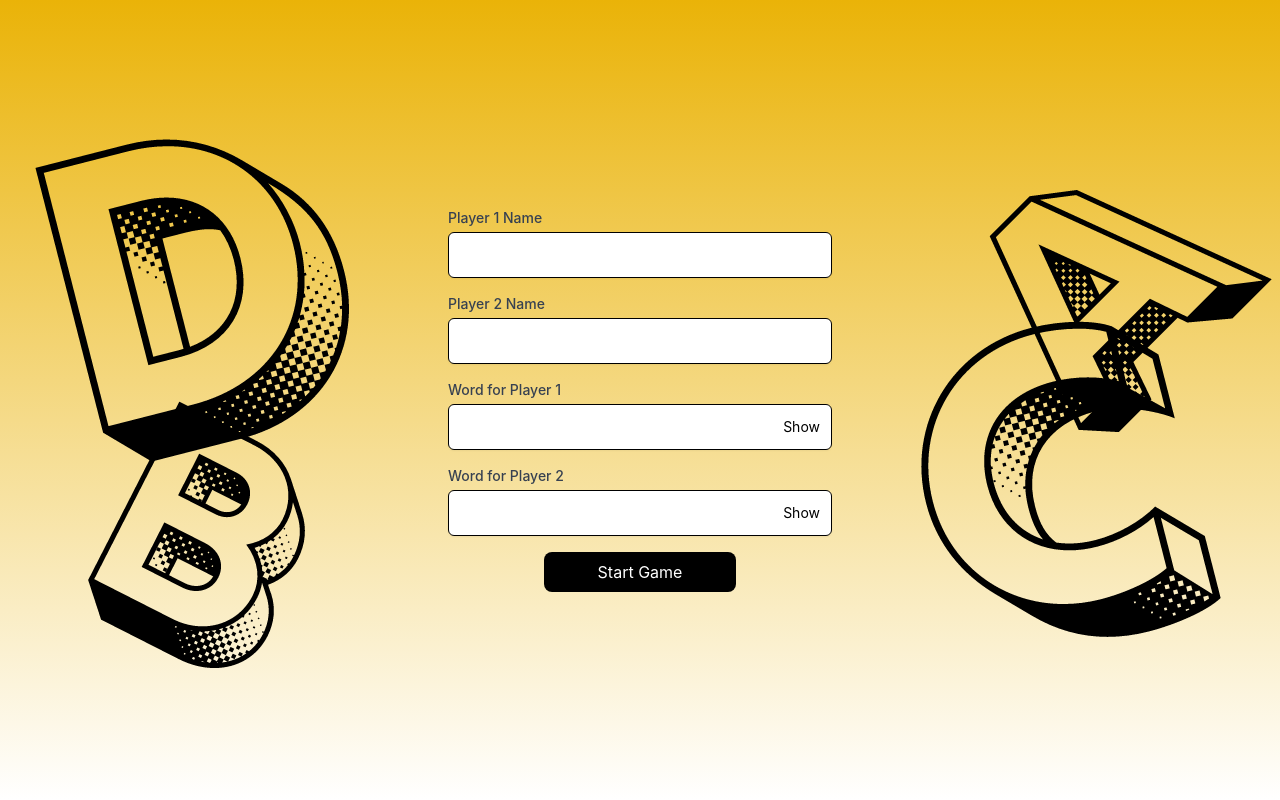
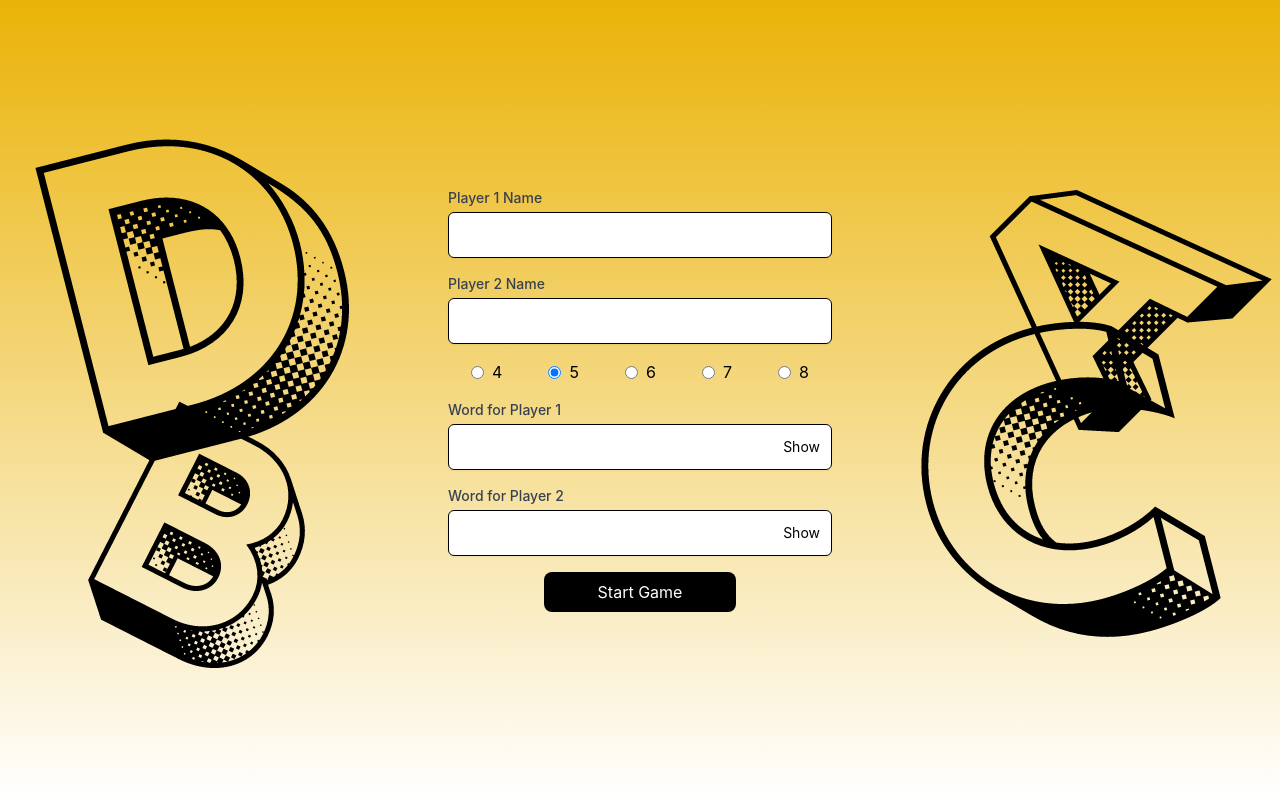
Before and after one commit to rgestudillo/sushi, a React (Create React App) app: page / in a window 1280 px wide. Built offline with nearby package versions, Linux system fonts and the light colour scheme.

Commit message:
ADDED CHECKER

```diff
--- a/src/App.js
+++ b/src/App.js
@@ -12,7 +12,7 @@ export default function App() {
   const [words, setWords] = useState({ word1: '', word2: '' });
   const [showPassword, setShowPassword] = useState({ word1: false, word2: false });
   const [playGame, setPlayGame] = useState(false);
-
+  const [numberOfLetters, setNumberOfLetters] = useState(5);
   const resetGame = () => {
     setPlayGame(false);
     setWords({ word1: '', word2: '' });
@@ -28,6 +28,11 @@ export default function App() {
     } else {
       // Handle the error state here
     }
+  };
+
+  const handleLetterChange = (event) => {
+    // Update the state to the new number of letters
+    setNumberOfLetters(Number(event.target.value));
   };
 
   const handlePlayerChange = (event) => {
@@ -78,6 +83,21 @@ export default function App() {
               />
             </div>
           ))}
+          <div className="flex justify-around mb-4">
+            {[4, 5, 6, 7, 8].map((number) => (
+              <label key={number} className="inline-flex items-center space-x-2">
+                <input
+                  type="radio"
+                  name="numberOfLetters"
+                  value={number}
+                  checked={numberOfLetters === number}
+                  onChange={handleLetterChange}
+                  className="text-black focus:ring-black border-gray-300"
+                />
+                <span>{number}</span>
+              </label>
+            ))}
+          </div>
           {['word1', 'word2'].map(word => (
             <div key={word}>
               <label htmlFor={word} className="block text-sm font-medium text-gray-700">{`Word for ${players[word === 'word1' ? 'player1Name' : 'player2Name'] || `Player ${word === 'word1' ? '1' : '2'}`}`}</label>
@@ -87,6 +107,7 @@ export default function App() {
                   name={word}
                   id={word}
                   value={words[word]}
+                  maxLength={numberOfLetters}
                   onChange={handleWordChange}
                   className="block w-full border border-black rounded-md shadow-sm text-lg p-2 pr-10"
                   required
--- a/src/pages/WordleGame.js
+++ b/src/pages/WordleGame.js
@@ -6,7 +6,7 @@ import Winner from '../components/Winner';
 const Game = ({ word1, word2, player1Name, player2Name, onReset }) => {
     const numOfTiles = word1 && word2 ? Math.max(word1.length, word2.length) : 0;
     const emptyGuess = { letter: '', colorClass: 'bg-white' }; // Define a single empty guess tile
-    const initialGuesses = Array(6).fill(null).map(() => Array(numOfTiles).fill(emptyGuess)); // Create 6 rows of empty tiles
+    const initialGuesses = Array(5).fill(null).map(() => Array(numOfTiles).fill(emptyGuess)); // Create 6 rows of empty tiles
     const [isInputDisabled, setIsInputDisabled] = useState(false);
     const [isSwitchDisabled, setisSwitchDisabled] = useState(true);
     const [winner, setWinner] = useState(null);
@@ -80,7 +80,7 @@ const Game = ({ word1, word2, player1Name, player2Name, onReset }) => {
         const isWin = guessEvaluation.every(tile => tile.colorClass === 'bg-green-500');
         if (isWin) {
             setWinner(currentPlayer === 'player1' ? player1Name : player2Name);
-        } else if (nextAttempt >= 6 && currentPlayer === 'player2') {
+        } else if (nextAttempt >= 5 && currentPlayer === 'player2') {
             setWinner('Draw');
         } else {
             setIsInputDisabled(true);
```
